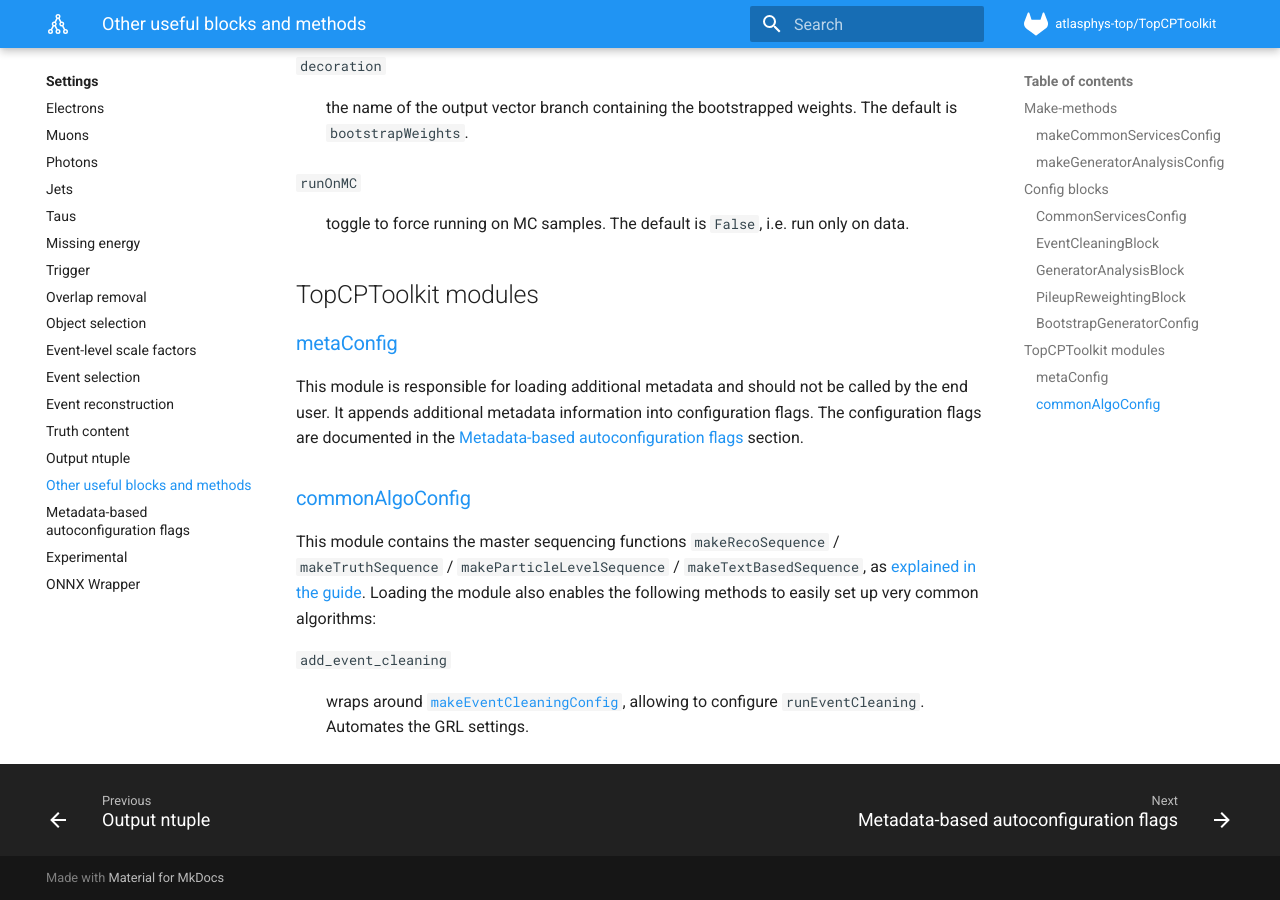
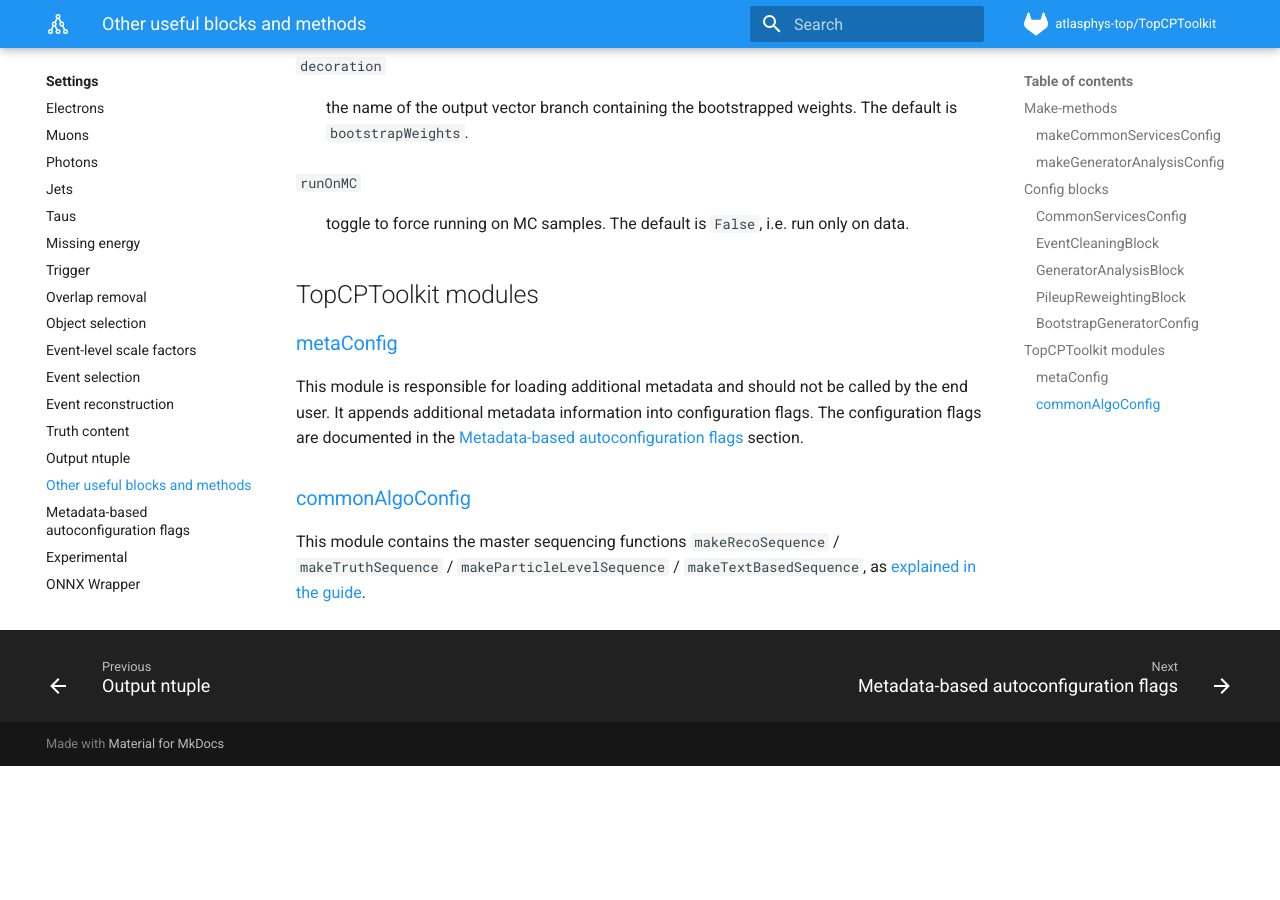
Before and after one commit to SuperNova76/TopCPToolKit, an MkDocs documentation site: the page built from docs/settings/others.md, in a window 1280 px wide and 900 px high, scrolled down 4164 px. Built offline with MkDocs 1.6.1 and Material for MkDocs 9.7.7, drawn with Linux system fonts in a browser that asks for light colours; after the commit the page ends 4930 px from its top, so only the background shows below that.

Commit message:
update the docs

```diff
--- a/docs/settings/others.md
+++ b/docs/settings/others.md
@@ -195,7 +195,3 @@ information into configuration flags. The configuration flags are documented in
 ### [commonAlgoConfig](https://gitlab.cern.ch/atlasphys-top/reco/TopCPToolkit/-/blob/main/source/TopCPToolkit/python/commonAlgoConfig.py)
 
 This module contains the master sequencing functions `makeRecoSequence` / `makeTruthSequence` / `makeParticleLevelSequence` / `makeTextBasedSequence`, as [explained in the guide](../starting/analysis.md#analysis-modules).
-Loading the module also enables the following methods to easily set up very common algorithms:
-
-`add_event_cleaning`
-:   wraps around [`makeEventCleaningConfig`](#makeEventCleaningConfig), allowing to configure `runEventCleaning`. Automates the GRL settings.
```
Also changed, not shown: docs/starting/analysis.md (+0 -3 lines).
